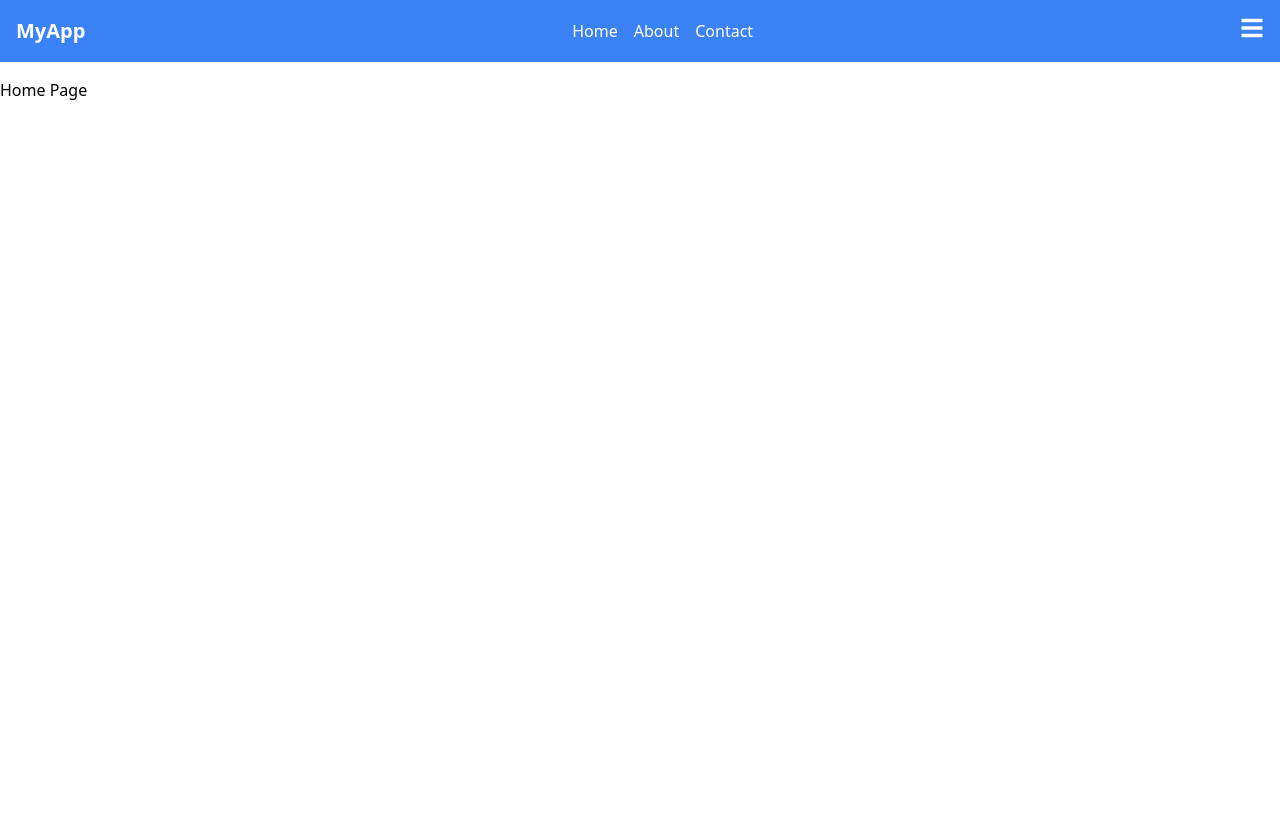
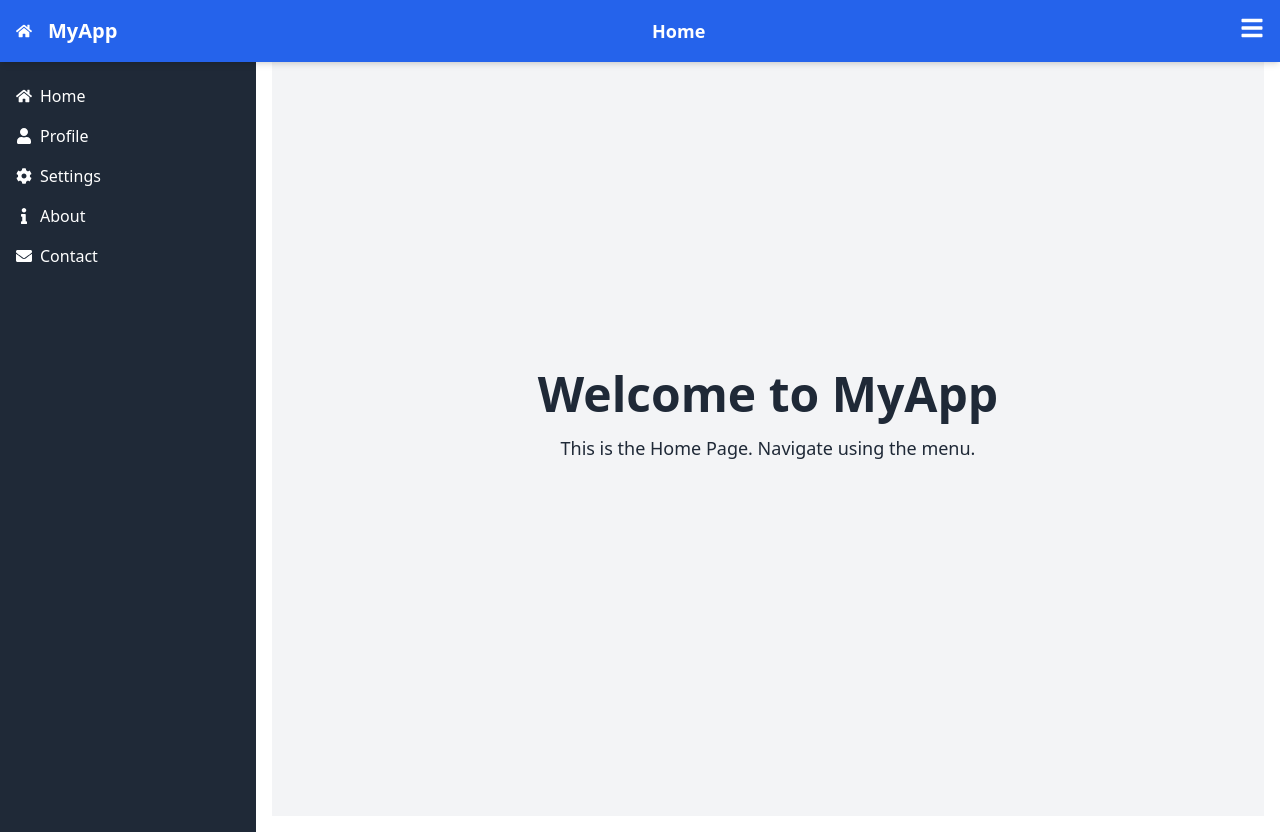
Before and after one commit to coder-pro10z/Boilerplate_React, a React (Create React App) app: page / in a window 1280 px wide. Before the commit the page ends 800 px from the top, so only its background shows below. Built offline with nearby package versions, Linux system fonts and the light colour scheme.

Commit message:
Boiler Plate with Side Bar ,NavBar , and Content of the Page Section

```diff
--- a/src/App.tsx
+++ b/src/App.tsx
@@ -1,39 +1,77 @@
-// // import Button from '@components/Button';
-// // import Button from '@components/';
-// // import Button from '@/components/Button';
+// // // import Button from '@components/Button';
+// // // import Button from '@components/';
+// // // import Button from '@/components/Button';
+// // import React from 'react';
+// // import Button from './components/Button';
+// // // import Button from 'components/Button';
+
+// // function App() {
+// //   return (
+// //     <div className="App">
+// //       <header className="App-header">
+// //         <Button label="Click Me" onClick={() => alert('Button Clicked!')} />
+// //       </header>
+// //     </div>
+// //   );
+// // }
+
+// // export default App;
+
 // import React from 'react';
-// import Button from './components/Button';
-// // import Button from 'components/Button';
+// import { BrowserRouter as Router, Route, Routes } from 'react-router-dom';
+// import NavBar from 'components/NavBar';
+// import SideBar from 'components/SideBar';
 
+// // fun
 // function App() {
 //   return (
-//     <div className="App">
-//       <header className="App-header">
-//         <Button label="Click Me" onClick={() => alert('Button Clicked!')} />
-//       </header>
-//     </div>
+//     <Router>
+//       <div className="flex">
+//         <SideBar /> {/* Add the SideBar component here */}
+//         <div className="flex-grow ml-64"> {/* Apply margin to account for SideBar width */}
+//           <NavBar />
+//           <div className="container mx-auto mt-4">
+//             <Routes>
+//               <Route path="/" element={<h1>Home Page</h1>} />
+//               <Route path="/about" element={<h1>About Page</h1>} />
+//               <Route path="/contact" element={<h1>Contact Page</h1>} />
+//               <Route path="/profile" element={<h1>Profile Page</h1>} />
+//               <Route path="/settings" element={<h1>Settings Page</h1>} />
+//               <Route path="/logout" element={<h1>Logout Page</h1>} />
+//             </Routes>
+//           </div>
+//         </div>
+//       </div>
+//     </Router>
 //   );
 // }
-
 // export default App;
 
 import React from 'react';
 import { BrowserRouter as Router, Route, Routes } from 'react-router-dom';
-import NavBar from 'components/NavBar';
+import NavBar from './components/NavBar';
+import SideBar from './components/SideBar';
+import HomePage from './pages/Home';
 
 function App() {
   return (
     <Router>
-      <NavBar />
-      <div className="container mx-auto mt-4">
+      <div className="flex flex-col h-screen">
+        <NavBar /> {/* NavBar at the top, full width */}
+        <div className="flex flex-grow">
+          <SideBar /> {/* SideBar on the left */}
+          <main className="flex-grow p-4 overflow-y-auto">
+            {/* Main content area, taking up remaining space */}
             <Routes>
-          <Route path="/" element={<h1>Home Page</h1>} />
+              <Route path="/" element={<HomePage/>} />
               <Route path="/about" element={<h1>About Page</h1>} />
               <Route path="/contact" element={<h1>Contact Page</h1>} />
               <Route path="/profile" element={<h1>Profile Page</h1>} />
               <Route path="/settings" element={<h1>Settings Page</h1>} />
               <Route path="/logout" element={<h1>Logout Page</h1>} />
             </Routes>
+          </main>
+        </div>
       </div>
     </Router>
   );
--- a/src/components/NavBar.tsx
+++ b/src/components/NavBar.tsx
@@ -1,30 +1,91 @@
+// import React from 'react';
+// import { Link } from 'react-router-dom';
+// import Menu from './Menu'; // Assuming you have a Menu component
+
+// const NavBar: React.FC = () => {
+//   return (
+//     <header className="w-full bg-blue-600 text-white fixed top-0 left-0 z-50 shadow-md">
+//       <div className="container mx-auto flex justify-between items-center p-4">
+//         <div className="flex items-center space-x-4">
+//           {/* Add an icon or logo here */}
+//           <span className="font-bold text-xl">MyApp</span>
+//         </div>
+//         <Menu />
+//       </div>
+//     </header>
+//   );
+// };
+
+// export default NavBar;
+
+// import React from 'react';
+// import Menu from './Menu';
+// import { FaIcons } from 'react-icons/fa';
+// // import Menu from '/Menu'; // Assuming you have a Menu component
+
+// const NavBar: React.FC = () => {
+//   return (
+//     <header className="w-full bg-blue-600 text-white shadow-md z-50">
+//       <div className="container mx-auto flex justify-between items-center p-4">
+//         <div className="flex items-center space-x-4">
+//         <div className="flex items-center space-x-4">
+//           {/* Add an icon before the MyApp text */}
+//           <FaIcons /> {/* Replace FaBars with your desired icon */}
+//           <span className="font-bold text-xl">MyApp</span>
+//         </div>
+//           {/* <span className="font-bold text-xl">MyApp</span> */}
+//         </div>
+//         <Menu />
+//       </div>
+//     </header>
+//   );
+// };
+
+// export default NavBar;
 import React from 'react';
-import { Link } from 'react-router-dom';
-import { FaHome } from 'react-icons/fa'; // Import a FontAwesome icon
+import { useLocation } from 'react-router-dom';
 import Menu from './Menu';
+import { FaHome } from 'react-icons/fa'; // Example icon
 
 const NavBar: React.FC = () => {
+  const location = useLocation();
+  const path = location.pathname;
+
+  // Map paths to page titles
+  const getPageTitle = (path: string) => {
+    switch (path) {
+      case '/':
+        return 'Home';
+      case '/about':
+        return 'About';
+      case '/contact':
+        return 'Contact';
+      case '/profile':
+        return 'Profile';
+      case '/settings':
+        return 'Settings';
+      case '/logout':
+        return 'Logout';
+      default:
+        return 'MyApp'; // Default title
+    }
+  };
+
   return (
-    <nav className="bg-blue-500 p-4">
-      <div className="container mx-auto flex justify-between items-center">
-
-        <div className="text-white font-bold text-xl">
-          MyApp
+    <header className="w-full bg-blue-600 text-white shadow-md z-50 fixed">
+      <div className="container mx-auto flex justify-between items-center p-4">
+        <div className="flex items-center space-x-4">
+          {/* Icon or logo on the left */}
+          <FaHome /> {/* Replace with your desired icon */}
+          <span className="font-bold text-xl">MyApp</span>
         </div>
-        <div className="space-x-4">
-          <Link to="/" className="text-white hover:text-gray-300">
-            Home
-          </Link>
-          <Link to="/about" className="text-white hover:text-gray-300">
-            About
-          </Link>
-          <Link to="/contact" className="text-white hover:text-gray-300">
-            Contact
-          </Link>
+        {/* Dynamic title in the center */}
+        <div className="flex-1 text-center">
+          <span className="text-lg font-semibold">{getPageTitle(path)}</span>
         </div>
-      <Menu />
+        <Menu />
       </div>
-    </nav>
+    </header>
   );
 };
 
--- /dev/null
+++ b/src/components/SideBar.tsx
@@ -0,0 +1,46 @@
+import React, { useState } from 'react';
+import { Link } from 'react-router-dom';
+import { FaHome, FaUser, FaCog, FaInfo, FaEnvelope, FaChevronLeft, FaChevronRight, FaIcons } from 'react-icons/fa';
+
+const SideBar: React.FC = () => {
+  const [isExpanded, setIsExpanded] = useState(true);
+
+  const toggleSidebar = () => {
+    setIsExpanded(!isExpanded);
+  };
+
+  const menuItems = [
+    { to: '/', label: 'Home', icon: <FaHome /> },
+    { to: '/profile', label: 'Profile', icon: <FaUser /> },
+    { to: '/settings', label: 'Settings', icon: <FaCog /> },
+    { to: '/about', label: 'About', icon: <FaInfo /> },
+    { to: '/contact', label: 'Contact', icon: <FaEnvelope /> }
+  ];
+
+  return (
+    <div className={`h-full ${isExpanded ? 'w-64' : 'w-20'} bg-gray-800 text-white transition-width duration-300`}>
+      <div className="flex items-center justify-between p-4">
+        <span className="font-bold text-xl">
+          {isExpanded ? 'MyApp' : <FaIcons />}
+        </span>
+        <button onClick={toggleSidebar} className="focus:outline-none">
+          {isExpanded ? <FaChevronLeft /> : <FaChevronRight />}
+        </button>
+      </div>
+      <nav className="mt-4">
+        {menuItems.map((item) => (
+          <Link
+            key={item.to}
+            to={item.to}
+            className="flex items-center px-4 py-2 hover:bg-gray-700"
+          >
+            <span className="mr-2">{item.icon}</span>
+            {isExpanded && <span>{item.label}</span>}
+          </Link>
+        ))}
+      </nav>
+    </div>
+  );
+};
+
+export default SideBar;
--- /dev/null
+++ b/src/pages/Home.tsx
@@ -0,0 +1,13 @@
+// src/pages/HomePage.tsx
+import React from 'react';
+
+const HomePage: React.FC = () => {
+  return (
+    <div className="flex flex-col items-center justify-center h-screen bg-gray-100 text-gray-800">
+      <h1 className="text-5xl font-bold mb-4">Welcome to MyApp</h1>
+      <p className="text-lg">This is the Home Page. Navigate using the menu.</p>
+    </div>
+  );
+};
+
+export default HomePage;
```
Lines whose indentation alone changed are shown as unchanged.
